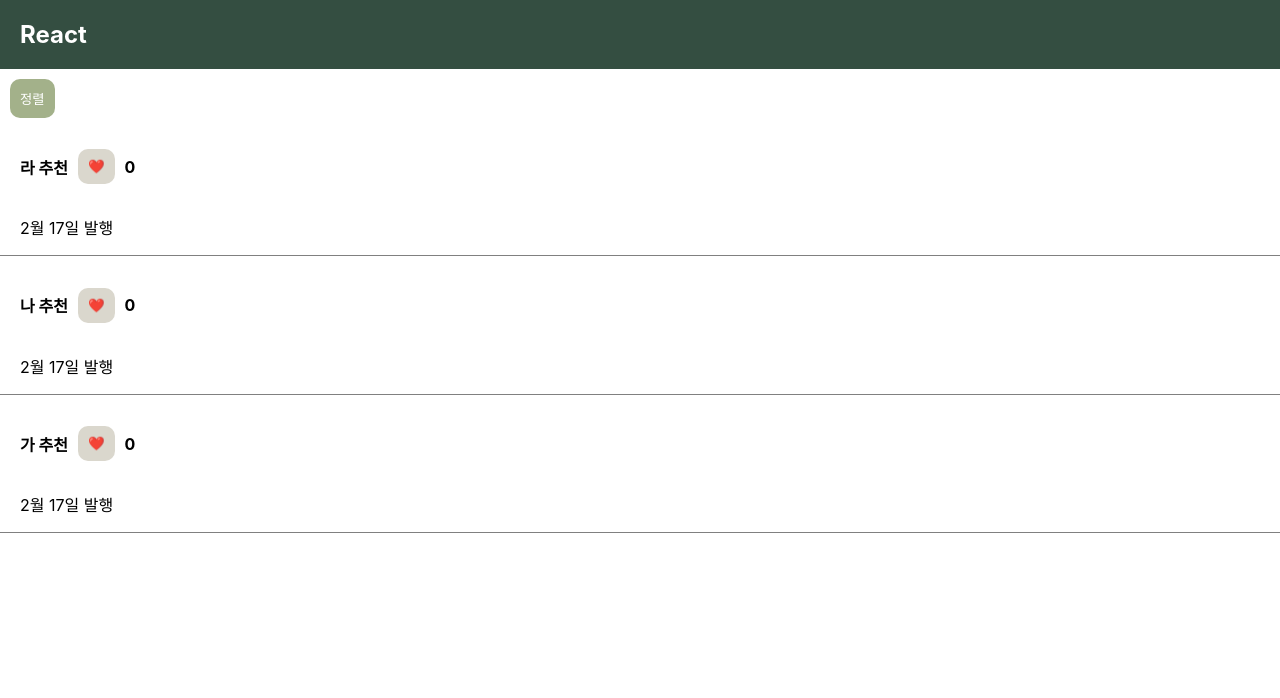
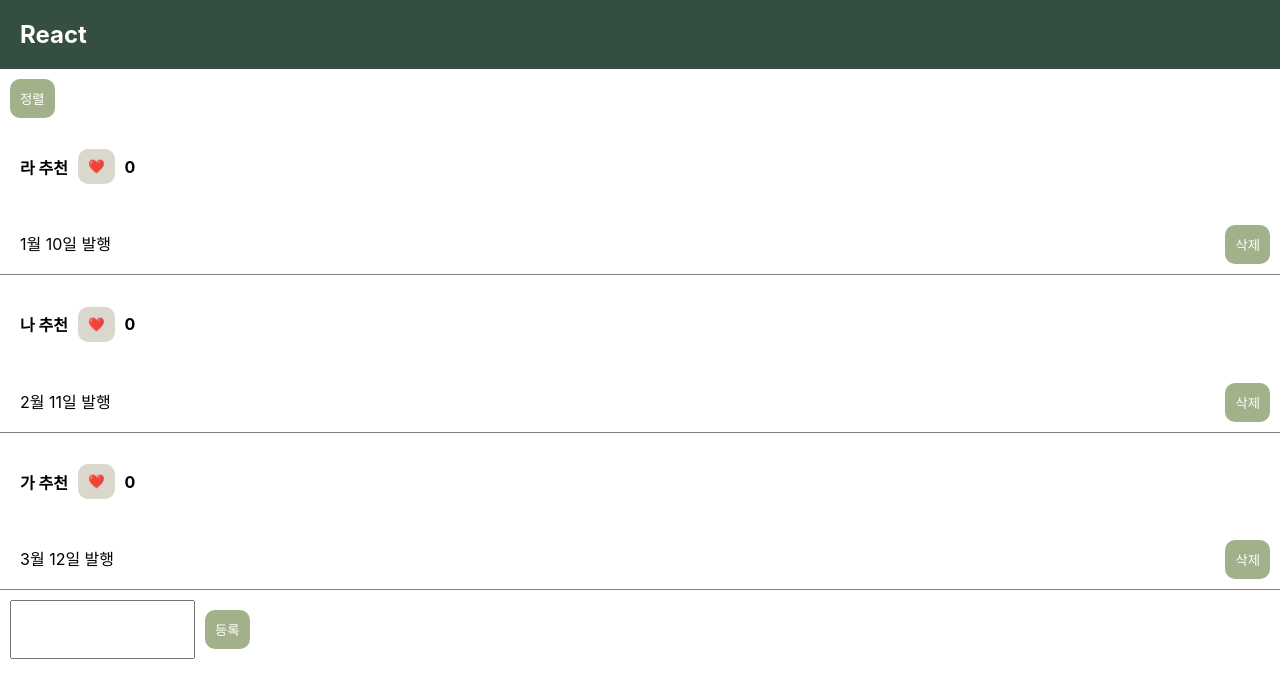
Before and after one commit to parkgeonwoong/study-reacts, a React (Create React App) app: page / in a window 1280 px wide. Shown: the top 698 px of the page. Built offline with nearby package versions, Linux system fonts and the light colour scheme.

Commit message:
Input 추가, 삭제 및 응용

```diff
--- a/src/App.js
+++ b/src/App.js
@@ -8,6 +8,14 @@ function App() {
   const [like, setLike] = useState([0, 0, 0]);
   const [modal, setModal] = useState(false);
   const [title, setTitle] = useState(0);
+  const [inputValue, setInputValue] = useState("");
+
+  const [month, setMonth] = useState([1, 2, 3]);
+  const [day, setDay] = useState([10, 11, 12]);
+
+  let now = new Date();
+  let todayMonth = now.getMonth() + 1;
+  let todayDate = now.getDate();
 
   // 상태 값 +1
   const handleCount = (index) => {
@@ -30,6 +38,21 @@ function App() {
     setPost(copySort);
   };
 
+  // 배열 상태에 추가
+  const handleAdd = () => {
+    const copyAdd = [inputValue, ...post];
+    setPost(copyAdd);
+    setLike([0, ...like]);
+    setMonth([todayMonth, ...month]);
+    setDay([todayDate, ...day]);
+  };
+
+  // 배열 상태 제거
+  const handleRemove = (index) => {
+    const copy = [...post];
+    setPost(copy.filter((item) => item !== copy[index]));
+  };
+
   return (
     <div className="App">
       <div className="black-nav">
@@ -50,7 +73,8 @@ function App() {
             >
               {item}
               <button
-                onClick={() => {
+                onClick={(e) => {
+                  e.stopPropagation();
                   handleCount(index);
                 }}
                 style={{ backgroundColor: "#dad7cd" }}
@@ -59,10 +83,37 @@ function App() {
               </button>
               {like[index]}
             </h4>
-            <p>2월 17일 발행</p>
+            <div style={{ display: "flex", justifyContent: "space-between" }}>
+              <p>
+                {month[index]}월 {day[index]}일 발행
+              </p>
+              <button
+                onClick={() => {
+                  handleRemove(index);
+                }}
+              >
+                삭제
+              </button>
+            </div>
           </div>
         );
       })}
+
+      {/* input 박스 */}
+      <div style={{ display: "flex", margin: "10px" }}>
+        <input
+          onChange={(e) => {
+            setInputValue(e.target.value);
+          }}
+        />
+        <button
+          onClick={() => {
+            inputValue === "" ? alert("입력해주세요.") : handleAdd();
+          }}
+        >
+          등록
+        </button>
+      </div>
 
       {/* <button onClick={() => setModal(!modal)}>modal</button> */}
       {modal ? (
```
